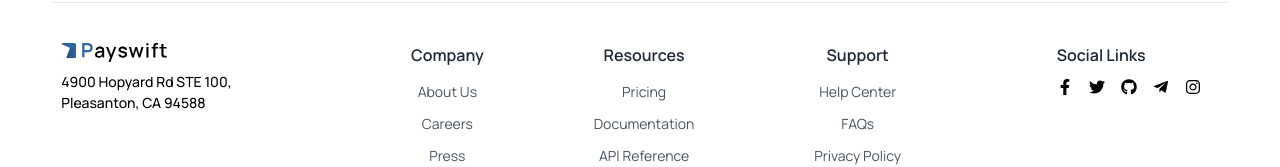
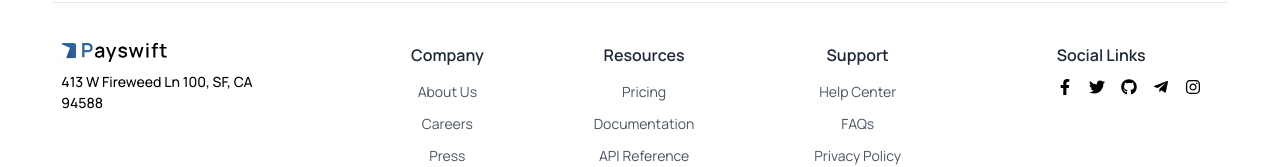
Before and after one commit to Xenron2004/Payswift, a React (Create React App) app: page / in a window 1280 px wide. Shown: the part 4833-5000 px from the top of the page. Built offline with nearby package versions, Linux system fonts and the light colour scheme.

Commit message:
Update Footer.jsx

```diff
--- a/src/components/Footer.jsx
+++ b/src/components/Footer.jsx
@@ -15,7 +15,7 @@ const Footer = () => {
       <div className="flex flex-col gap-2 ">
         {/* Logo section */}
         <img src={Logo} className="w-[106px] h-[20px]" alt="Payswift Logo" />
-        <div className="font-sans font-medium text-[14px] max-w-[204px] w-full">4900 Hopyard Rd STE 100, Pleasanton, CA 94588</div>
+        <div className="font-sans font-medium text-[14px] max-w-[204px] w-full"> 413 W Fireweed Ln 100, SF, CA 94588</div>
       </div>
 
       <div className="flex flex-wrap   max-w-[500px] w-full    items-center justify-between">
```
